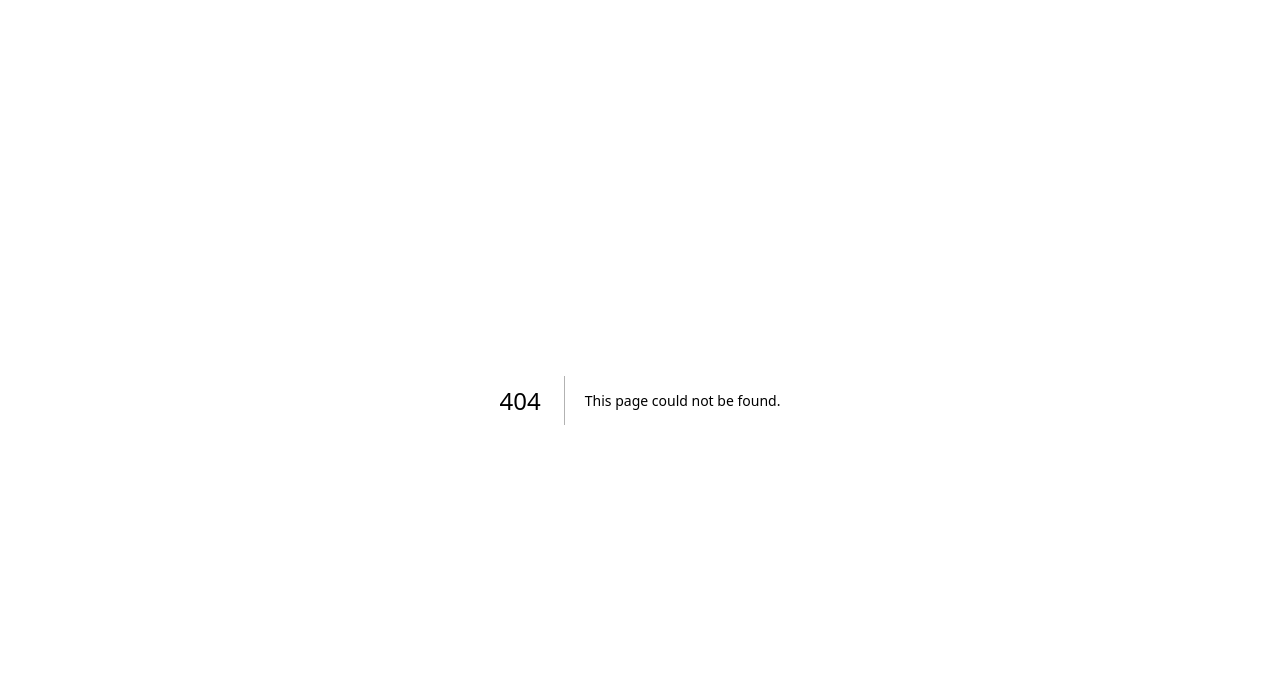
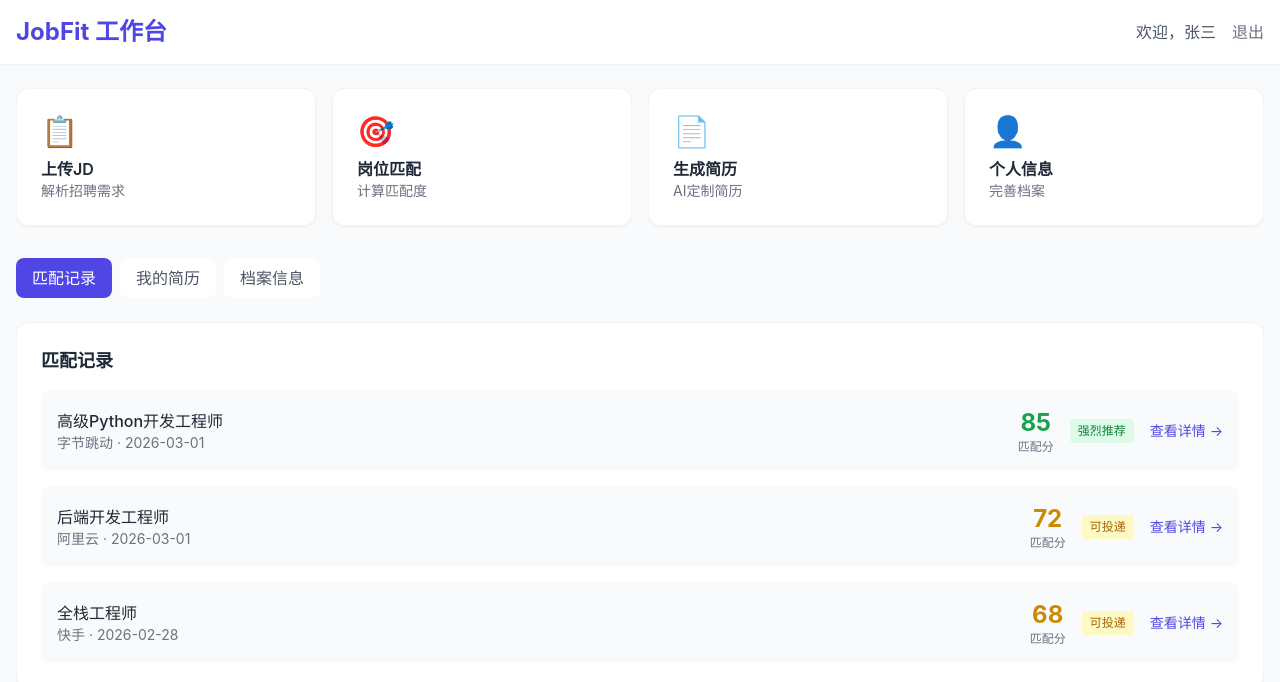
Before and after one commit to huchunxu/openclaw_jobfit, a Next.js app in the folder frontend/: page /dashboard in a window 1280 px wide. Before the commit this address had no page. Shown: the top 682 px of the page. Built offline with nearby package versions, Linux system fonts and the light colour scheme.

Commit message:
feat: 工作台页面
- 快捷操作入口（上传JD/岗位匹配/生成简历/个人信息）
- 匹配记录列表
- 简历管理
- 档案信息编辑

```diff
--- /dev/null
+++ b/frontend/app/dashboard/page.tsx
@@ -0,0 +1,198 @@
+"use client";
+
+import { useState } from "react";
+import Link from "next/link";
+import { motion } from "framer-motion";
+
+// 模拟数据
+const mockMatchResults = [
+  { id: 1, jd_title: "高级Python开发工程师", company: "字节跳动", score: 85, level: "strong", date: "2026-03-01" },
+  { id: 2, jd_title: "后端开发工程师", company: "阿里云", score: 72, level: "conditional", date: "2026-03-01" },
+  { id: 3, jd_title: "全栈工程师", company: "快手", score: 68, level: "conditional", date: "2026-02-28" },
+];
+
+const mockResumes = [
+  { id: 1, jd_title: "高级Python开发工程师", version: "v1.2", date: "2026-03-01" },
+  { id: 2, jd_title: "后端开发工程师", version: "v1.0", date: "2026-02-28" },
+];
+
+export default function Dashboard() {
+  const [activeTab, setActiveTab] = useState<"match" | "resume" | "profile">("match");
+
+  return (
+    <div className="min-h-screen bg-gray-50">
+      {/* Header */}
+      <header className="bg-white shadow-sm">
+        <div className="container mx-auto px-4 py-4 flex items-center justify-between">
+          <h1 className="text-2xl font-bold text-indigo-600">JobFit 工作台</h1>
+          <div className="flex items-center gap-4">
+            <span className="text-gray-600">欢迎，张三</span>
+            <button className="text-gray-500 hover:text-gray-700">退出</button>
+          </div>
+        </div>
+      </header>
+
+      <div className="container mx-auto px-4 py-6">
+        {/* 快捷操作 */}
+        <div className="grid md:grid-cols-4 gap-4 mb-8">
+          <Link href="/jd/upload">
+            <motion.div whileHover={{ scale: 1.02 }} className="card cursor-pointer hover:shadow-md">
+              <div className="text-3xl mb-2">📋</div>
+              <h3 className="font-semibold">上传JD</h3>
+              <p className="text-sm text-gray-500">解析招聘需求</p>
+            </motion.div>
+          </Link>
+          <Link href="/match">
+            <motion.div whileHover={{ scale: 1.02 }} className="card cursor-pointer hover:shadow-md">
+              <div className="text-3xl mb-2">🎯</div>
+              <h3 className="font-semibold">岗位匹配</h3>
+              <p className="text-sm text-gray-500">计算匹配度</p>
+            </motion.div>
+          </Link>
+          <Link href="/resume/generate">
+            <motion.div whileHover={{ scale: 1.02 }} className="card cursor-pointer hover:shadow-md">
+              <div className="text-3xl mb-2">📄</div>
+              <h3 className="font-semibold">生成简历</h3>
+              <p className="text-sm text-gray-500">AI定制简历</p>
+            </motion.div>
+          </Link>
+          <Link href="/profile">
+            <motion.div whileHover={{ scale: 1.02 }} className="card cursor-pointer hover:shadow-md">
+              <div className="text-3xl mb-2">👤</div>
+              <h3 className="font-semibold">个人信息</h3>
+              <p className="text-sm text-gray-500">完善档案</p>
+            </motion.div>
+          </Link>
+        </div>
+
+        {/* Tabs */}
+        <div className="flex gap-2 mb-6">
+          <button
+            onClick={() => setActiveTab("match")}
+            className={`px-4 py-2 rounded-lg font-medium transition-all ${
+              activeTab === "match"
+                ? "bg-indigo-600 text-white"
+                : "bg-white text-gray-600 hover:bg-gray-100"
+            }`}
+          >
+            匹配记录
+          </button>
+          <button
+            onClick={() => setActiveTab("resume")}
+            className={`px-4 py-2 rounded-lg font-medium transition-all ${
+              activeTab === "resume"
+                ? "bg-indigo-600 text-white"
+                : "bg-white text-gray-600 hover:bg-gray-100"
+            }`}
+          >
+            我的简历
+          </button>
+          <button
+            onClick={() => setActiveTab("profile")}
+            className={`px-4 py-2 rounded-lg font-medium transition-all ${
+              activeTab === "profile"
+                ? "bg-indigo-600 text-white"
+                : "bg-white text-gray-600 hover:bg-gray-100"
+            }`}
+          >
+            档案信息
+          </button>
+        </div>
+
+        {/* Content */}
+        <div className="card">
+          {activeTab === "match" && (
+            <div>
+              <h2 className="text-lg font-semibold mb-4">匹配记录</h2>
+              <div className="space-y-4">
+                {mockMatchResults.map((item) => (
+                  <div key={item.id} className="flex items-center justify-between p-4 bg-gray-50 rounded-lg">
+                    <div>
+                      <h3 className="font-medium">{item.jd_title}</h3>
+                      <p className="text-sm text-gray-500">{item.company} · {item.date}</p>
+                    </div>
+                    <div className="flex items-center gap-4">
+                      <div className="text-center">
+                        <div className={`text-2xl font-bold ${
+                          item.score >= 75 ? "text-green-600" :
+                          item.score >= 50 ? "text-yellow-600" : "text-red-600"
+                        }`}>
+                          {item.score}
+                        </div>
+                        <div className="text-xs text-gray-500">匹配分</div>
+                      </div>
+                      <span className={`px-2 py-1 rounded text-xs ${
+                        item.level === "strong" ? "bg-green-100 text-green-700" :
+                        item.level === "conditional" ? "bg-yellow-100 text-yellow-700" :
+                        "bg-red-100 text-red-700"
+                      }`}>
+                        {item.level === "strong" ? "强烈推荐" : "可投递"}
+                      </span>
+                      <Link
+                        href={`/match/${item.id}`}
+                        className="text-indigo-600 hover:text-indigo-700 text-sm"
+                      >
+                        查看详情 →
+                      </Link>
+                    </div>
+                  </div>
+                ))}
+              </div>
+            </div>
+          )}
+
+          {activeTab === "resume" && (
+            <div>
+              <h2 className="text-lg font-semibold mb-4">我的简历</h2>
+              <div className="space-y-4">
+                {mockResumes.map((item) => (
+                  <div key={item.id} className="flex items-center justify-between p-4 bg-gray-50 rounded-lg">
+                    <div>
+                      <h3 className="font-medium">{item.jd_title}</h3>
+                      <p className="text-sm text-gray-500">版本 {item.version} · {item.date}</p>
+                    </div>
+                    <div className="flex gap-2">
+                      <button className="px-3 py-1 text-sm border border-gray-300 rounded hover:bg-gray-100">
+                        下载PDF
+                      </button>
+                      <button className="px-3 py-1 text-sm border border-gray-300 rounded hover:bg-gray-100">
+                        下载Word
+                      </button>
+                    </div>
+                  </div>
+                ))}
+              </div>
+            </div>
+          )}
+
+          {activeTab === "profile" && (
+            <div>
+              <h2 className="text-lg font-semibold mb-4">个人信息</h2>
+              <div className="grid md:grid-cols-2 gap-6">
+                <div>
+                  <label className="block text-sm font-medium text-gray-700 mb-2">姓名</label>
+                  <input type="text" defaultValue="张三" className="input-field" />
+                </div>
+                <div>
+                  <label className="block text-sm font-medium text-gray-700 mb-2">手机号</label>
+                  <input type="tel" defaultValue="138****8888" className="input-field" disabled />
+                </div>
+                <div>
+                  <label className="block text-sm font-medium text-gray-700 mb-2">所在城市</label>
+                  <input type="text" defaultValue="北京" className="input-field" />
+                </div>
+                <div>
+                  <label className="block text-sm font-medium text-gray-700 mb-2">目标岗位</label>
+                  <input type="text" defaultValue="高级Python开发工程师" className="input-field" />
+                </div>
+              </div>
+              <div className="mt-6">
+                <button className="btn-primary">保存修改</button>
+              </div>
+            </div>
+          )}
+        </div>
+      </div>
+    </div>
+  );
+}
```
